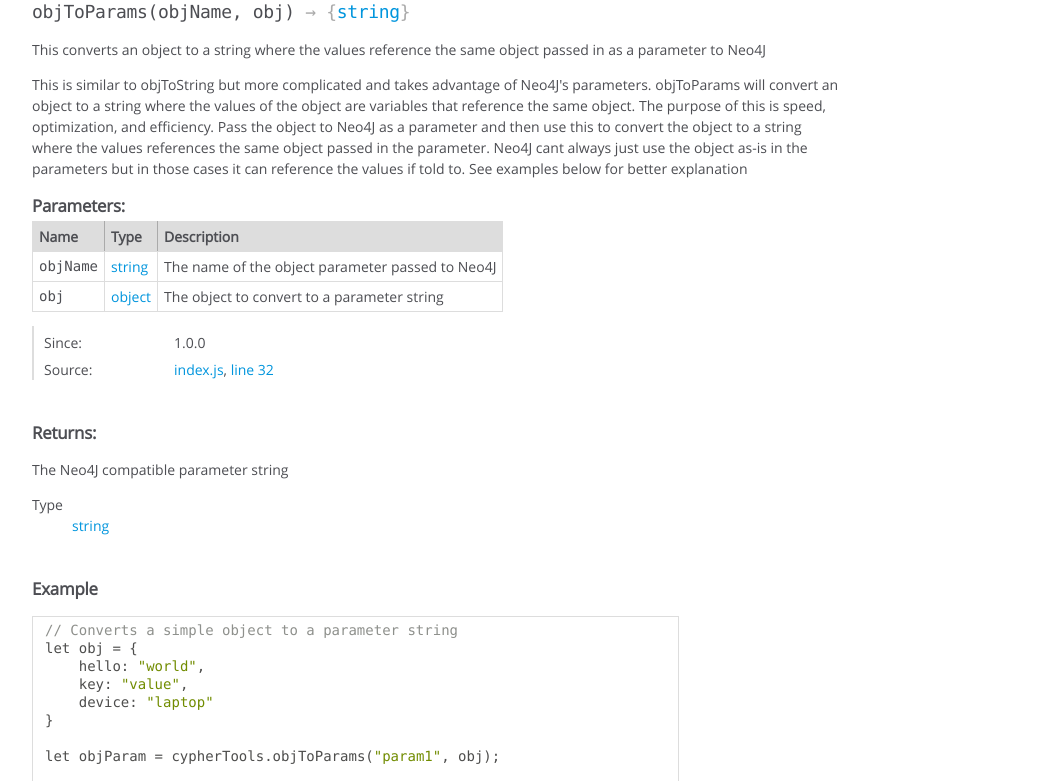
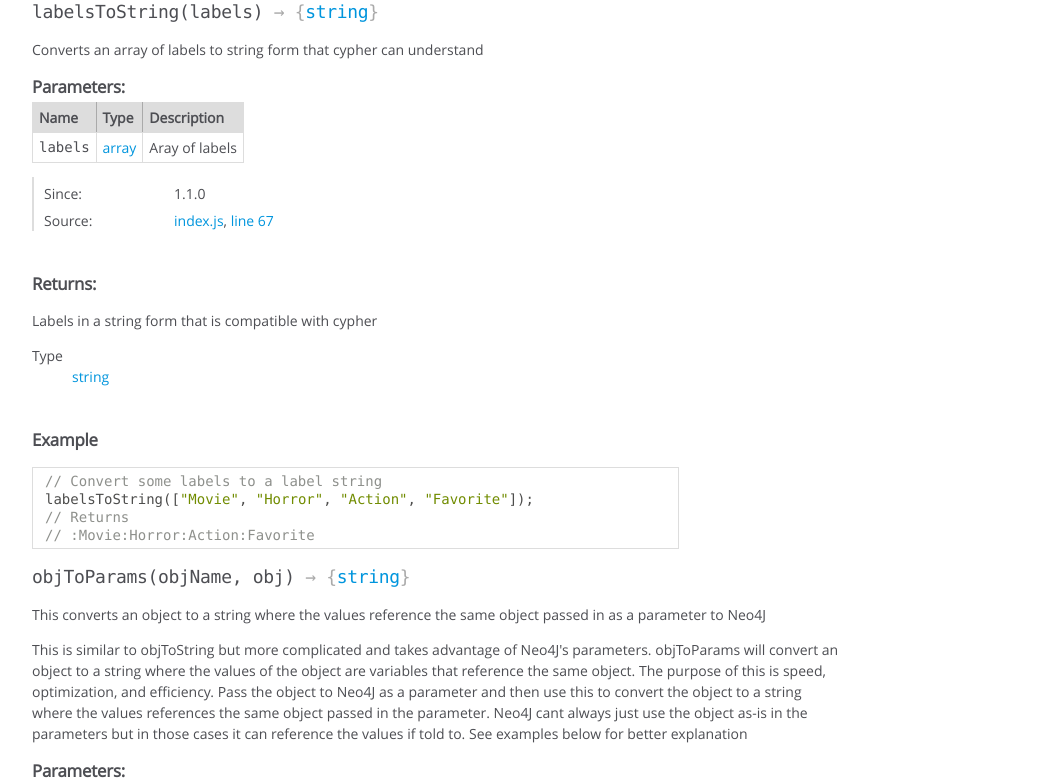
Before and after one commit to cranesandcaff/cypher-tools, a website: page docs/global.html in a window 1280 px wide. Shown: the part 223-1004 px from the top of the page, without its empty margins (0-1058 px from the left). Drawn offline with Linux system fonts and the light colour scheme.

Commit message:
Added labelsToStr method

```diff
--- a/docs/global.html
+++ b/docs/global.html
@@ -95,6 +95,170 @@
 
 
         <h3 class="subsection-title">Methods</h3>
+
+
+
+
+
+
+    <h4 class="name" id="labelsToString"><span class="type-signature"></span>labelsToString<span class="signature">(labels)</span><span class="type-signature"> &rarr; {<a href="global.html#string">string</a>}</span></h4>
+
+
+
+
+
+<div class="description">
+    <p>Converts an array of labels to string form that cypher can understand</p>
+</div>
+
+
+
+
+
+
+
+
+
+    <h5>Parameters:</h5>
+
+
+<table class="params">
+    <thead>
+    <tr>
+
+        <th>Name</th>
+
+
+        <th>Type</th>
+
+
+
+
+
+        <th class="last">Description</th>
+    </tr>
+    </thead>
+
+    <tbody>
+
+
+        <tr>
+
+                <td class="name"><code>labels</code></td>
+
+
+            <td class="type">
+
+
+<span class="param-type"><a href="global.html#array">array</a></span>
+
+
+
+            </td>
+
+
+
+
+
+            <td class="description last"><p>Aray of labels</p></td>
+        </tr>
+
+
+    </tbody>
+</table>
+
+
+
+
+
+
+<dl class="details">
+
+
+
+
+    <dt class="tag-since">Since:</dt>
+    <dd class="tag-since"><ul class="dummy"><li>1.1.0</li></ul></dd>
+
+
+
+
+
+
+
+
+
+
+
+
+
+
+
+
+
+
+
+
+
+
+
+    <dt class="tag-source">Source:</dt>
+    <dd class="tag-source"><ul class="dummy"><li>
+        <a href="index.js.html">index.js</a>, <a href="index.js.html#line67">line 67</a>
+    </li></ul></dd>
+
+
+
+
+
+
+
+</dl>
+
+
+
+
+
+
+
+
+
+
+
+
+
+<h5>Returns:</h5>
+
+
+<div class="param-desc">
+    <p>Labels in a string form that is compatible with cypher</p>
+</div>
+
+
+
+<dl>
+    <dt>
+        Type
+    </dt>
+    <dd>
+
+<span class="param-type"><a href="global.html#string">string</a></span>
+
+
+    </dd>
+</dl>
+
+
+
+
+    <h5>Example</h5>
+
+    <pre class="prettyprint"><code>// Convert some labels to a label string
+labelsToString(["Movie", "Horror", "Action", "Favorite"]);
+// Returns
+// :Movie:Horror:Action:Favorite</code></pre>
+
+
 
 
 
@@ -390,7 +554,7 @@
 
 
     <dt class="tag-since">Since:</dt>
-    <dd class="tag-since"><ul class="dummy"><li>1.0.0</li></ul></dd>
+    <dd class="tag-since"><ul class="dummy"><li>1.1.0</li></ul></dd>
 
 
 
@@ -1020,13 +1184,13 @@
 </div>
 
 <nav>
-    <h2><a href="index.html">Home</a></h2><h3>Global</h3><ul><li><a href="global.html#objToParams">objToParams</a></li><li><a href="global.html#objToString">objToString</a></li></ul>
+    <h2><a href="index.html">Home</a></h2><h3>Global</h3><ul><li><a href="global.html#labelsToString">labelsToString</a></li><li><a href="global.html#objToParams">objToParams</a></li><li><a href="global.html#objToString">objToString</a></li></ul>
 </nav>
 
 <br class="clear">
 
 <footer>
-    Documentation generated by <a href="https://github.com/jsdoc3/jsdoc">JSDoc 3.4.0</a> on Tue Nov 24 2015 18:49:39 GMT-0600 (CST)
+    Documentation generated by <a href="https://github.com/jsdoc3/jsdoc">JSDoc 3.4.0</a> on Sat Nov 28 2015 12:44:34 GMT-0600 (CST)
 </footer>
 
 <script> prettyPrint(); </script>
--- a/example.js
+++ b/example.js
@@ -6,3 +6,4 @@
 
 console.log(tools.objToString(object));
 console.log(tools.objToParams("object", object));
+console.log(tools.labelsToString(["Movie", "Horror"]));
--- a/package.json
+++ b/package.json
@@ -1,6 +1,6 @@
 {
   "name": "cypher-tools",
-  "version": "1.0.0",
+  "version": "1.1.0",
   "description": "Various useful tools for Neo4J's Cypher Query Language",
   "main": "build/index.js",
   "scripts": {
```
Also changed, not shown: docs/doc_globals.js.html (+2 -2 lines), docs/index.html (+8 -2 lines), docs/index.js.html (+23 -3 lines), src/index.js (+21 -1 lines), README.md.
